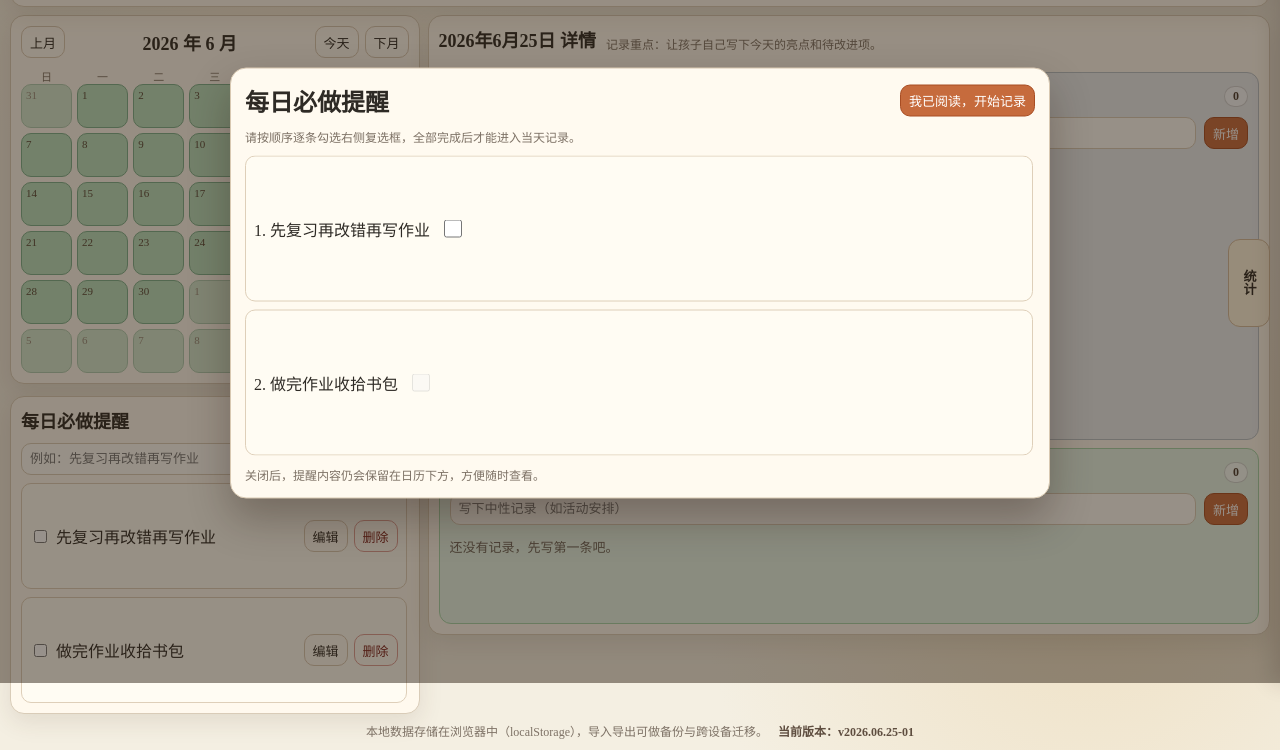
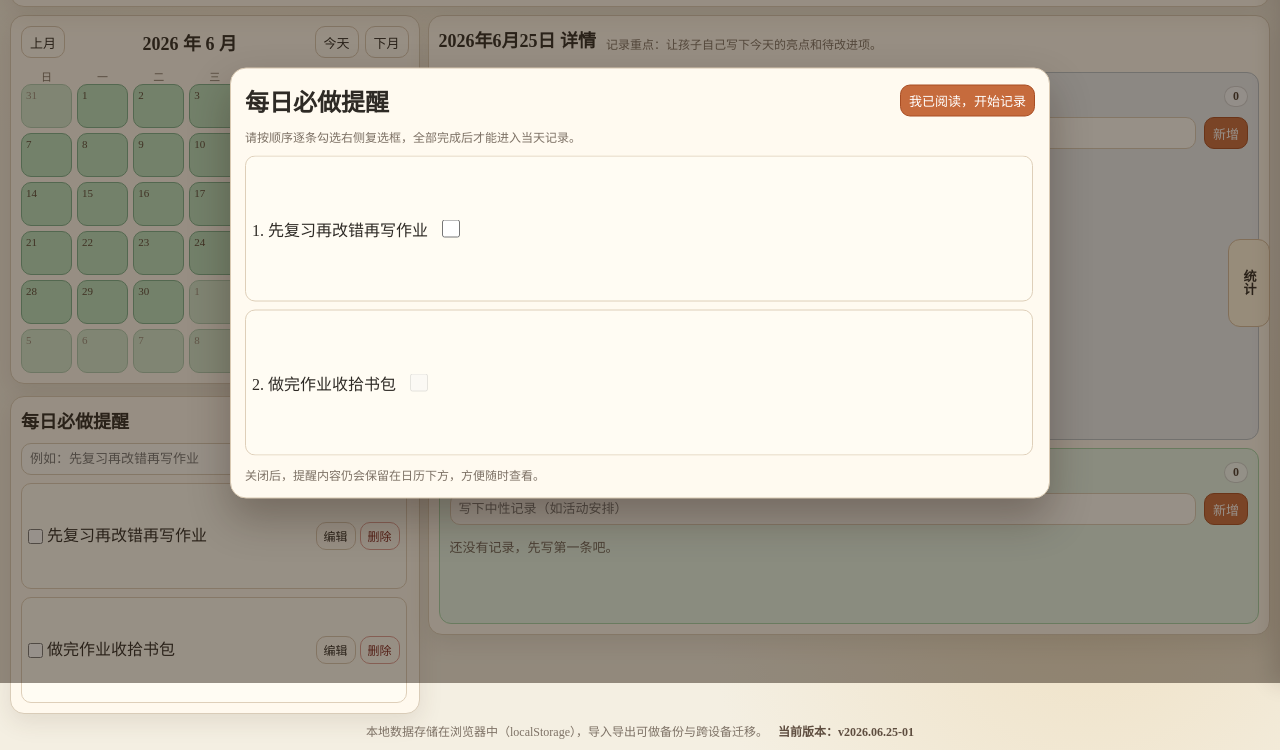
Before and after one commit to Leon-Zhang-code/daily-history-app, a plain HTML site: page DailyHistory.html in a window 1280 px wide. Shown: the part 117-867 px from the top of the page. Drawn offline with Linux system fonts and the light colour scheme.

Commit message:
Add files via upload
7

```diff
--- a/DailyHistory.html
+++ b/DailyHistory.html
@@ -324,6 +324,30 @@
       min-height: 320px;
     }
 
+    #taskList .task-item {
+      padding: 5px 6px;
+      gap: 4px;
+    }
+
+    #taskList .task-line {
+      gap: 4px;
+    }
+
+    #taskList .task-line > div {
+      line-height: 1.25;
+    }
+
+    #taskList .task-line button {
+      min-height: 28px;
+      padding: 3px 7px;
+      font-size: 12px;
+    }
+
+    #taskList input[type="checkbox"] {
+      width: 15px;
+      height: 15px;
+    }
+
     .task-item,
     .entry-item {
       border: 1px solid #decfb9;
@@ -749,6 +773,27 @@
       .task-list,
       .entry-list {
         max-height: 300px;
+      }
+
+      .task-item {
+        padding: 5px 6px;
+        gap: 4px;
+      }
+
+      .task-line {
+        gap: 5px;
+      }
+
+      .task-line button {
+        min-height: 26px;
+        padding: 3px 7px;
+        font-size: 12px;
+      }
+
+      .task-line input[type="checkbox"] {
+        width: 16px;
+        height: 16px;
+        margin: 0;
       }
 
       .zones {
--- a/sw.js
+++ b/sw.js
@@ -1,4 +1,4 @@
-const CACHE_NAME = 'daily-history-pwa-v2';
+const CACHE_NAME = 'daily-history-pwa-v3';
 const APP_ASSETS = [
   './',
   './index.html',
```
